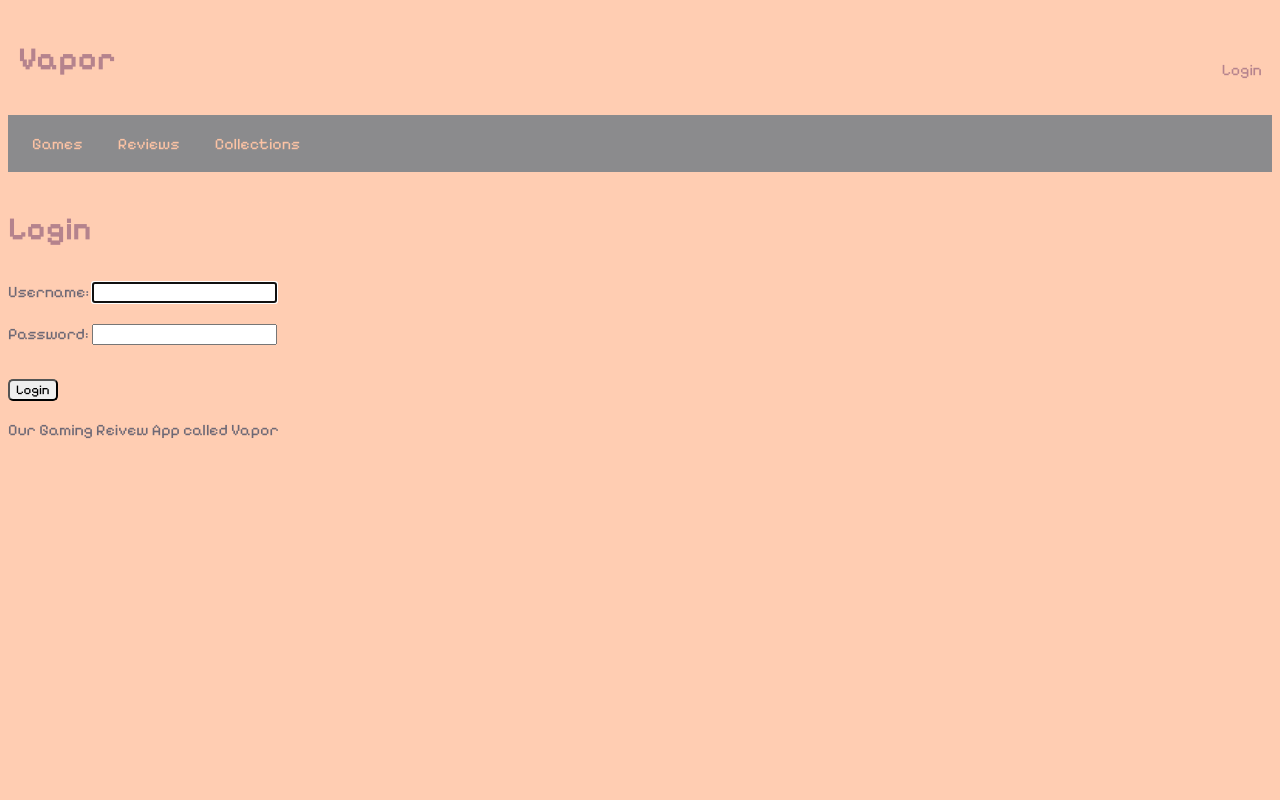
After one commit to yuribychkov15/Django, a Django app: page /project/login/ in a window 1280 px wide. The commit adds this page. Run offline with Django 5.2, Linux system fonts and the light colour scheme.

Commit message:
added login and logout features, linked profile to users

```diff
--- a/project/admin.py
+++ b/project/admin.py
@@ -6,3 +6,4 @@
 admin.site.register(Game)
 admin.site.register(Review)
 admin.site.register(Collection)
+admin.site.register(Profile)
--- a/project/templates/project/base.html
+++ b/project/templates/project/base.html
@@ -11,11 +11,27 @@
         <link rel="stylesheet" href="{% static 'project/styles.css' %}">
     </head>
     <body>
-        <a href="{% url 'game_list' %}"><h1>Vapor</h1></a>
+        <header>
+            <a href="{% url 'game_list' %}"><h1>Vapor</h1></a>
+            <div class="auth-buttons">
+                {% if user.is_authenticated %}
+                <p>Welcome, {{ user.username }}!</p>
+                <form method="post" action="{% url 'logout' %}">
+                    {% csrf_token %}
+                    <button type="submit" class="nav-button">Logout</button>
+                </form>
+                {% else %}
+                    <a href="{% url 'login' %}" class="nav-button">Login</a>
+                {% endif %}
+            </div>
+        </header>
         <nav>
             <a href="{% url 'game_list' %}" class="nav-button">Games</a>
             <a href="{% url 'review_list' %}" class="nav-button">Reviews</a>
             <a href="{% url 'collection_list' %}" class="nav-button">Collections</a>
+            {% if user.is_authenticated %}
+                <a href="{% url 'show_profile' user.project_profile.pk %}" class="nav-button">Profile</a>
+            {% endif %}
         </nav>
         <main>
             {% block content %}
--- /dev/null
+++ b/project/templates/project/login.html
@@ -0,0 +1,16 @@
+<!-- project/templates/project/login.html
+Page is used to show login for a user -->
+
+{% extends 'project/base.html' %}
+
+{% block content %}
+<body>
+    <h1>Login</h1>
+    <form method="post" action="{% url 'login' %}">
+        {% csrf_token %}
+        {{ form.as_p }}
+        <input type="hidden" name="next" value="{% url 'game_list' %}">
+        <input type="submit" value="Login" class="nav-button">
+    </form>
+</body>
+{% endblock %}
--- a/project/urls.py
+++ b/project/urls.py
@@ -2,17 +2,22 @@
 ## description: URL patterns for the project app
 
 from django.urls import path
-from .views import GameListView, GameDetailView, ReviewListView, ReviewDetailView, CollectionListView
-
-
+from . import views
+from django.contrib.auth import views as auth_views  # Import auth views
 
 urlpatterns = [
+    # show profile
+    path('profile/<int:pk>/', views.ShowProfilePageView.as_view(), name='show_profile'),
     # game urls
-    path('', GameListView.as_view(), name='game_list'),
-    path('game/<int:pk>/', GameDetailView.as_view(), name='game_detail'),
+    path('', views.GameListView.as_view(), name='game_list'),
+    path('game/<int:pk>/', views.GameDetailView.as_view(), name='game_detail'),
     # review urls
-    path('reviews/', ReviewListView.as_view(), name='review_list'),
-    path('reviews/<int:pk>/', ReviewDetailView.as_view(), name='review_detail'),
+    path('reviews/', views.ReviewListView.as_view(), name='review_list'),
+    path('reviews/<int:pk>/', views.ReviewDetailView.as_view(), name='review_detail'),
     # collections url
-    path('collections/', CollectionListView.as_view(), name='collection_list'),
+    path('collections/', views.CollectionListView.as_view(), name='collection_list'),
+
+        # authentication urls
+    path('login/', auth_views.LoginView.as_view(template_name='project/login.html'), name='login'),
+    path('logout/', auth_views.LogoutView.as_view(template_name='project/logged_out.html'), name='logout'),
 ]
--- a/static/project/styles.css
+++ b/static/project/styles.css
@@ -15,15 +15,41 @@
     padding: 20px;
 }
 
+header {
+    display: flex;
+    justify-content: space-between;
+    align-items: center;
+    padding: 5px 10px;
+    height: auto;
+}
+
+.auth-buttons {
+    display: flex;
+    align-items: center;
+    justify-content: flex-end;
+    gap: 10px;
+}
+
+.nav-button {
+    margin-top: 1rem;
+    font-family: 'Pixelify Sans', system-ui; /* Ensure the font is applied */
+    text-decoration: none;
+    border-radius: 5px;
+}
+
+.nav-button:hover {
+    background-color: #ddd;
+}
+
 /* Navigation */
 nav {
-    background-color: #6D6875;
+    background-color: #8b8b8d;
     padding: 1rem;
     margin-bottom: 2rem;
 }
 
 nav a {
-    color: #FFCDB2;
+    color: #fcc3a4;
     text-decoration: none;
     margin-right: 1rem;
     padding: 0.5rem;
```
Also changed, not shown: project/forms.py (added, +23 -0 lines), project/models.py (+17 -3 lines), project/templates/project/create_profile_form.html (added, +13 -0 lines), project/templates/project/logged_out.html (added, +8 -0 lines), project/templates/project/show_profile.html (added, +29 -0 lines), project/views.py (+44 -1 lines), project/migrations/0006_alter_review_rating.py (added), project/migrations/0007_profile.py (added).
